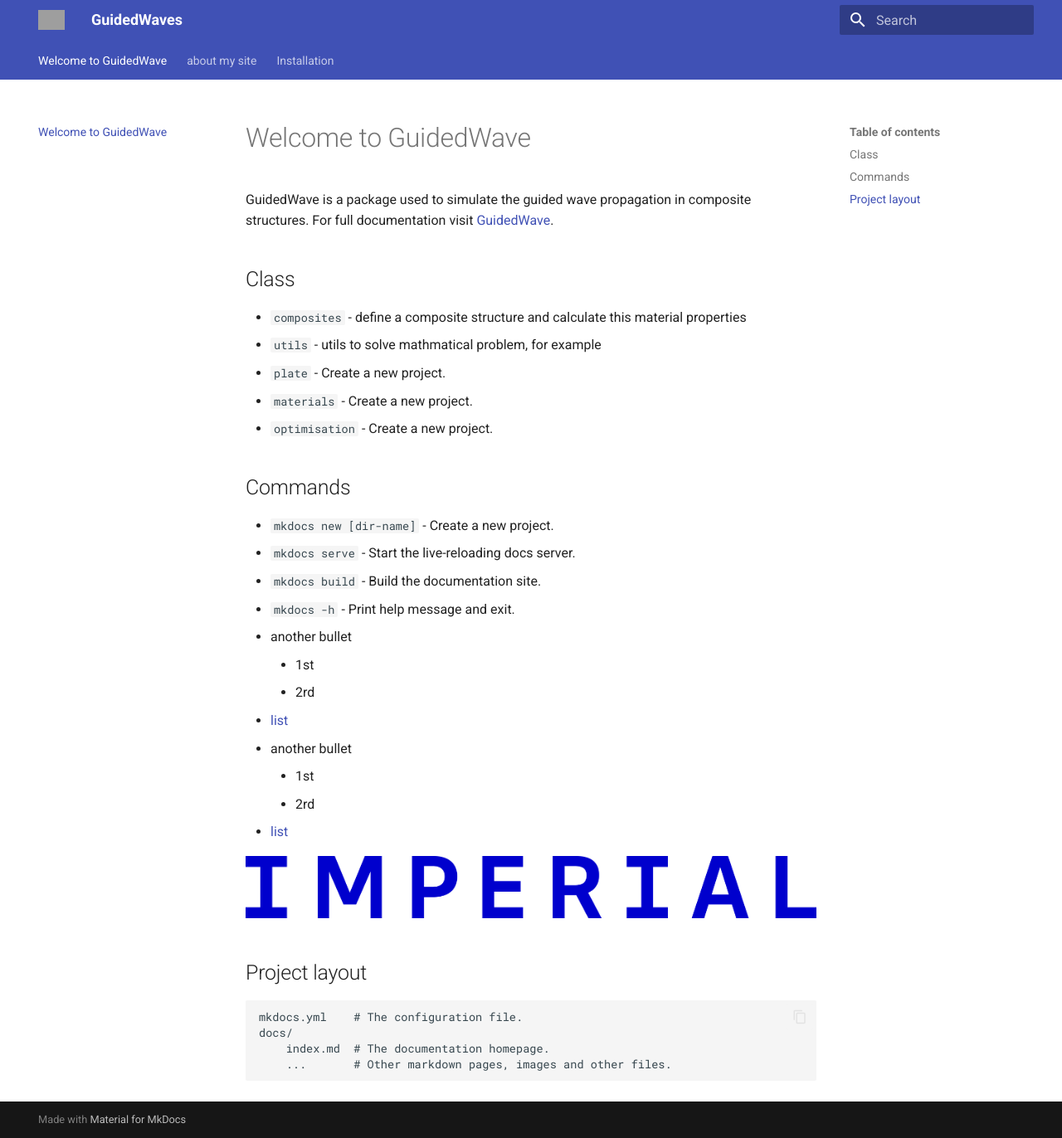
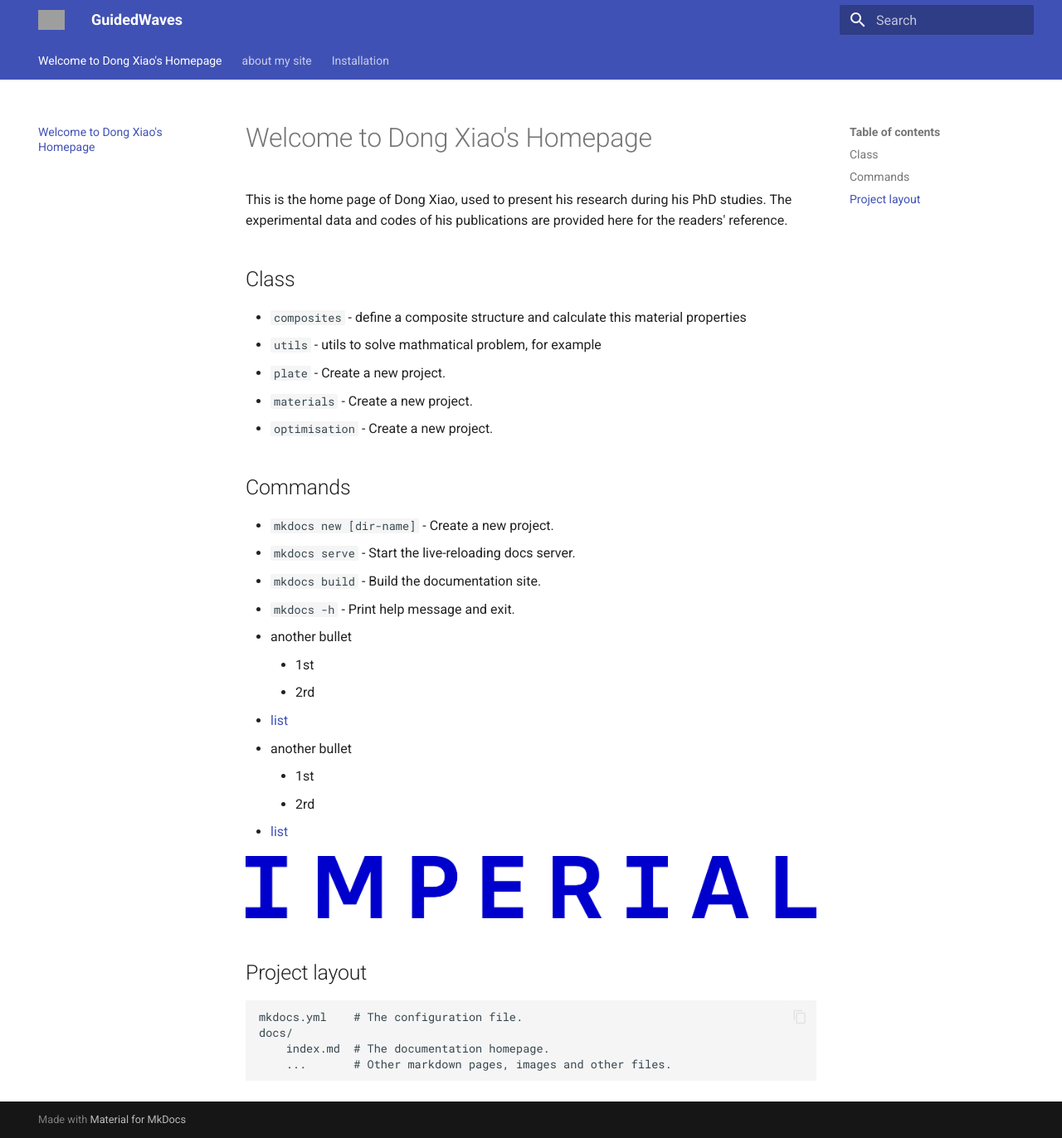
Before and after one commit to dongxiao96/My-homepage, an MkDocs documentation site: the page built from docs/index.md, in a window 1280 px wide and 1372 px high. Shown: the whole window at 83% size. Built offline with MkDocs 1.6.1 and Material for MkDocs 9.7.7, drawn with Linux system fonts in a browser that asks for light colours; grey boxes are pictures that could not be loaded.

Commit message:
Homepage

```diff
--- a/docs/index.md
+++ b/docs/index.md
@@ -1,6 +1,7 @@
-# Welcome to GuidedWave
+# Welcome to Dong Xiao's Homepage
 
-GuidedWave is a package used to simulate the guided wave propagation in composite structures. For full documentation visit [GuidedWave](https://www.mkdocs.org).
+This is the home page of Dong Xiao, used to present his research during his PhD studies. The experimental data and codes of his publications are provided here for the readers' reference.
+
 
 ## Class
 
```
